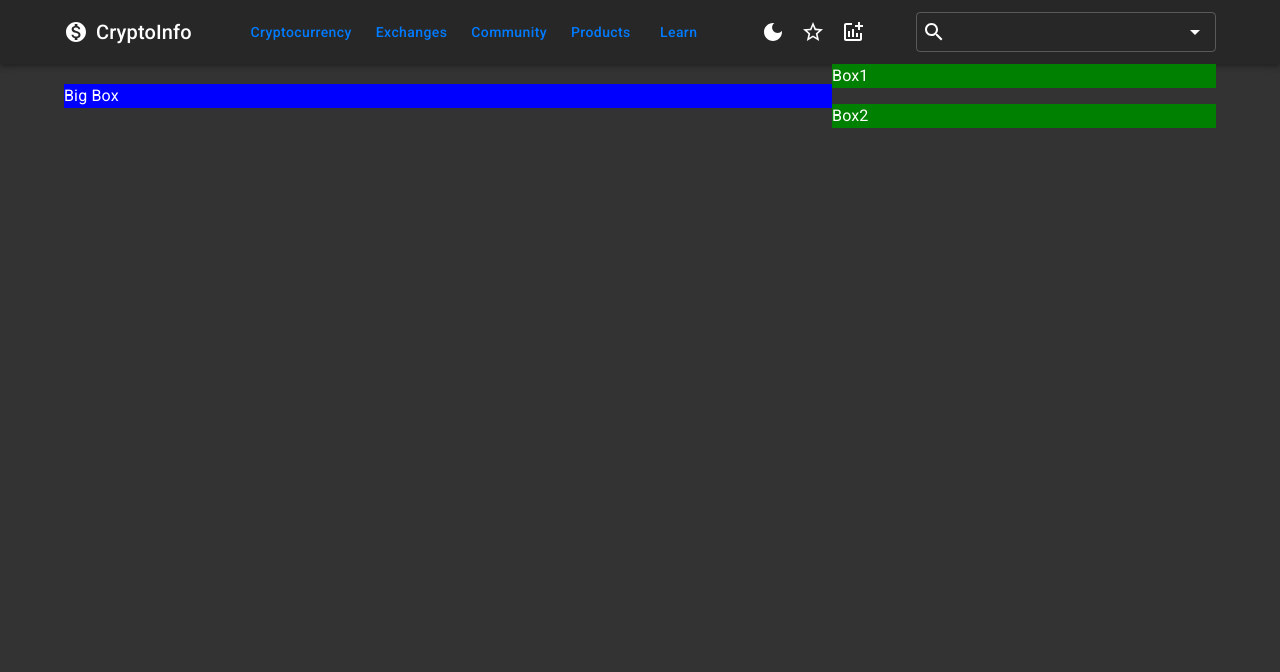
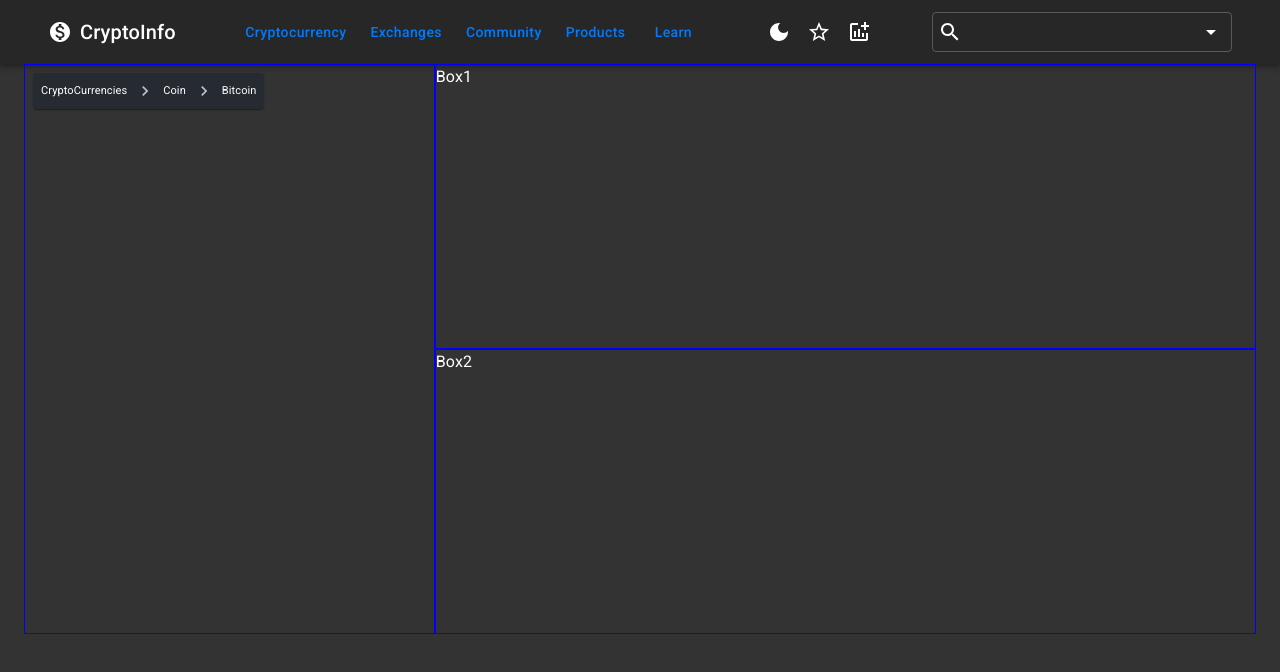
Before and after one commit to DanielRed007/cryptoInfo-POC, a React (Vite) app in the folder client/: page / in a window 1280 px wide. Shown: the top 672 px of the page. Built offline with nearby package versions, Linux system fonts and the light colour scheme.

Commit message:
nav breadcrumbs added

```diff
--- a/client/src/components/header/Header.tsx
+++ b/client/src/components/header/Header.tsx
@@ -25,7 +25,7 @@ export const Header = () => {
         <div style={{flexGrow: 1}}>
             <AppBar position="static">
                 <Toolbar>
-                    <Container maxWidth="lg">
+                    <Container maxWidth="xl">
                         <Box>
                             <Grid container alignItems="center" justifyContent="space-between">
 
--- a/client/src/components/infoTop/InfoTop.tsx
+++ b/client/src/components/infoTop/InfoTop.tsx
@@ -1,52 +1,75 @@
 
 import React from 'react';
 import { makeStyles } from '@mui/styles';
-import { Box, Grid, Container } from '@mui/material';
+import Breadcrumbs from '@mui/material/Breadcrumbs';
+import Typography from '@mui/material/Typography';
+import Link from '@mui/material/Link';
+import Stack from '@mui/material/Stack';
+import NavigateNextIcon from '@mui/icons-material/NavigateNext';
+import { Box, Grid, Container, Paper } from '@mui/material';
+import { styled } from '@mui/material/styles';
+import { CustomBreadcrumb } from '../../shared/widgets/customBreadcrumb/CustomBreadcrumb';
 
 const useStyles = makeStyles((theme) => ({
     root: {
-      flexGrow: 1,
+        flexGrow: 1,
     },
     bigBox: {
-      backgroundColor: 'blue',
-      height: '100%',
+        border: "1px solid blue",
+        height: '100%',
     },
     smallBox: {
-      backgroundColor: 'green',
-      height: '50%',
+        border: "1px solid blue",
+        height: '50%',
     },
+}));
+
+const Item = styled(Paper)(({ theme }) => ({
+    backgroundColor: theme.palette.mode === 'dark' ? '#1A2027' : '#fff',
+    ...theme.typography.body2,
+    padding: theme.spacing(1),
+    textAlign: 'center',
+    color: theme.palette.text.secondary,
 }));
 
 export const InfoTop = () => {
     const classes = useStyles();
 
+    const breadcrumbTitles = ["CryptoCurrencies", "Coin", "Bitcoin"];
+
     return (
         <div style={{flexGrow: 1,height: "30%"}}>
-            <Container maxWidth="lg">
-                <Box>
-                    <Grid container alignItems="center" justifyContent="space-between">
+            <Container maxWidth="xl">
+                <Box >
+                    <Grid sx={{
+                        width: "100%",
+                        height: "570px"
+                    }}
+                    container alignItems="center" justifyContent="space-between">
 
-                    <Grid item xs={8}>
+                    <Grid item xs={4} sx={{height: "570px"}}>
                         <Box className={classes.bigBox}>
-                            Big Box
+                            <Box sx={{ width: '100%', padding: "0.5rem" }}>
+                                <CustomBreadcrumb titles={breadcrumbTitles} />
+                            </Box>
                         </Box>
                     </Grid>
 
-                    <Grid item xs={4} container direction="column" spacing={2}>
+                    <Grid item sx={{height: "570px"}} xs={8}>
                         <Grid item>
-                            <Box className={classes.smallBox}>
+                            <Box sx={{height: "285px"}} className={classes.smallBox}>
                                 Box1
                             </Box>
                         </Grid>
 
                         <Grid item>
-                            <Box className={classes.smallBox}>
+                            <Box sx={{height: "285px"}} className={classes.smallBox}>
                                 Box2
                             </Box>
                         </Grid>
                     </Grid>
 
-                    </Grid>
+                </Grid>
                 </Box>
             </Container>
         </div>
--- /dev/null
+++ b/client/src/shared/widgets/customBreadcrumb/CustomBreadcrumb.tsx
@@ -0,0 +1,39 @@
+
+import React, { FC } from 'react';
+import Stack from '@mui/material/Stack';
+import NavigateNextIcon from '@mui/icons-material/NavigateNext';
+import { Paper, Breadcrumbs, Typography } from '@mui/material';
+import { styled } from '@mui/material/styles';
+
+const Item = styled(Paper)(({ theme }) => ({
+    backgroundColor: theme.palette.mode === 'dark' ? '#1A2027' : '#fff',
+    ...theme.typography.body2,
+    padding: theme.spacing(1),
+    textAlign: 'center',
+    color: theme.palette.text.secondary,
+}));
+
+interface CustomBreadcrumbProps{
+    titles: string[];
+}
+
+export const CustomBreadcrumb: FC<CustomBreadcrumbProps> = ({ titles }) => {
+  return (
+    <Stack direction="row" spacing={2}>
+        <Item>
+            <Stack spacing={2}>
+                <Breadcrumbs
+                    separator={<NavigateNextIcon fontSize="small" />}
+                    aria-label="breadcrumb"
+                >
+                    {titles.map((crumb) => (
+                        <Typography style={{fontSize: "11px"}} key="3" color="text.primary">
+                            {crumb}
+                        </Typography>
+                    ))}
+                </Breadcrumbs>
+            </Stack>
+        </Item>
+    </Stack>
+  )
+}
```
